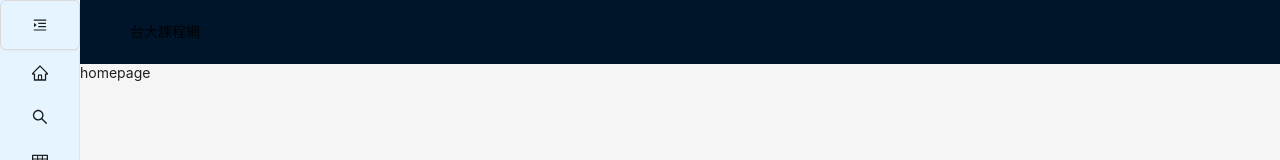
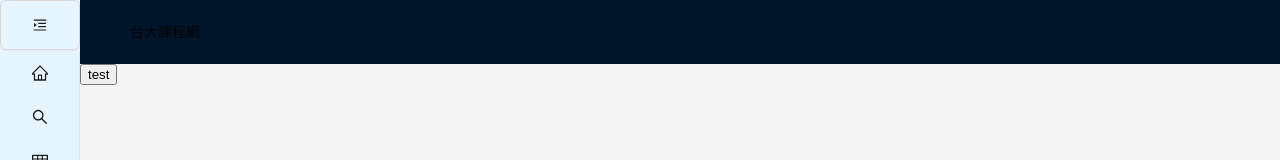
Before and after one commit to andy0314/wp1111_final, a React (Create React App) app in the folder frontend/: page / in a window 1280 px wide. Shown: the top 160 px of the page. Built offline with nearby package versions, Linux system fonts and the light colour scheme.

Commit message:
add server test in frontend

```diff
--- /dev/null
+++ b/frontend/src/api.js
@@ -0,0 +1,7 @@
+import axios from 'axios';
+
+const api = axios.create({
+  baseURL: `http://localhost:4000/api`,
+});
+
+export default api;
--- a/frontend/src/App.js
+++ b/frontend/src/containers/App.js
@@ -2,11 +2,12 @@ import { Routes, Route } from 'react-router-dom';
 import { Layout } from 'antd';
 import styled from 'styled-components';
 
-import SearchPage from './containers/SearchPage';
-import CourseTable from './containers/CourseTable';
-import CourseList from './containers/CourseList';
-import SideBar from './containers/SideBar';
-import { useData } from './containers/hooks/useContext';
+import HomePage from './HomePage';
+import SearchPage from './SearchPage';
+import CourseTable from './CourseTable';
+import CourseList from './CourseList';
+import SideBar from './SideBar';
+import { useData } from './hooks/useContext';
 
 const { Header, Sider, Content } = Layout;
 
@@ -42,7 +43,7 @@ function App() {
 
           <Content>
             <Routes>
-              <Route path='/' element={<div>homepage</div>} />
+              <Route path='/' element={<HomePage />} />
               <Route path='/search' element={<SearchPage />} />
               <Route path='/coursedetail' element={<>TODO 課程資訊</>} />
               <Route path='/coursetable' element={<CourseTable />} />
--- a/frontend/src/containers/HomePage.js
+++ b/frontend/src/containers/HomePage.js
@@ -1 +1,15 @@
+import api from "../api"
 //TODO 主畫面
+const HomePage = () => {
+    const test = async () =>{
+        const { data: { messages } } = await api.get('/test/test');
+        console.log(messages);
+    }
+    return (
+        <div>
+            <button onClick={test}>test</button>
+        </div>
+    )
+}
+
+export default HomePage;
--- a/frontend/src/index.js
+++ b/frontend/src/index.js
@@ -1,7 +1,7 @@
 import React from 'react';
 import ReactDOM from 'react-dom/client';
 import './index.css';
-import App from './App';
+import App from './containers/App';
 import reportWebVitals from './reportWebVitals';
 
 import { BrowserRouter } from 'react-router-dom';
```
